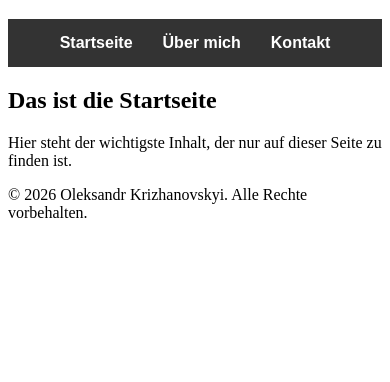
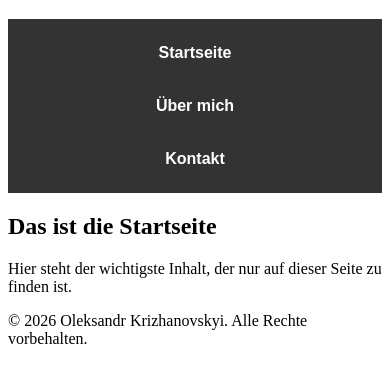
Before and after one commit to krinzhanovskyi/Schreinerei_reincarnation, a plain HTML site: page index.html in a window 390 px wide. Shown: the part 98-480 px from the top of the page. Drawn offline with Linux system fonts and the light colour scheme.

Commit message:
added flex rules and update README.md

```diff
--- a/style.css
+++ b/style.css
@@ -19,3 +19,15 @@ nav a {
 nav a:hover {
   color: #4caf50;
 }
+
+@media (max-width: 600px) {
+  nav ul {
+    flex-direction: column;
+    align-items: center;
+    gap: 15px;
+  }
+  nav a {
+    padding: 10px;
+    display: block;
+  }
+}
```
Also changed, not shown: 1 other file.
